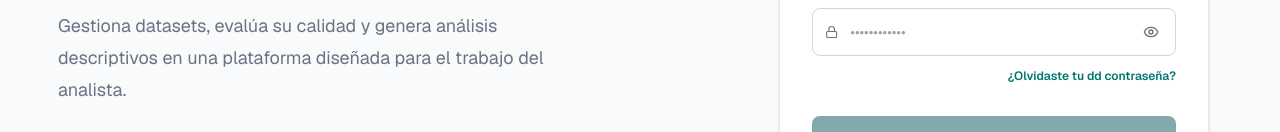
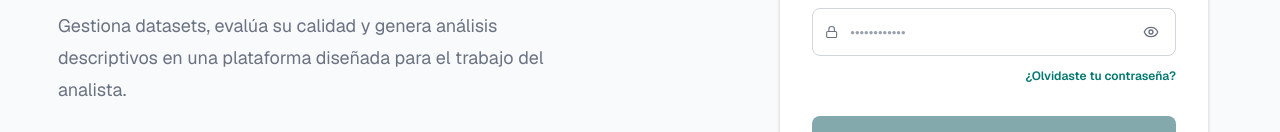
Before and after one commit to gsantiago735/analisis-datos-sii2-frontend, a Next.js app: page /login in a window 1280 px wide. Shown: the part 434-566 px from the top of the page. Built offline with nearby package versions, Linux system fonts and the light colour scheme; no server answers.

Commit message:
fix(login): typo

```diff
--- a/src/components/LoginForm.tsx
+++ b/src/components/LoginForm.tsx
@@ -98,7 +98,7 @@ export default function LoginForm() {
       {/* Sección: recuperación de contraseña */}
       <div className="flex justify-end">
         <button type="button" className="mt-3 text-xs font-semibold text-teal-700 transition hover:text-teal-600">
-          ¿Olvidaste tu dd contraseña?
+          ¿Olvidaste tu contraseña?
         </button>
       </div>
 
```
Also changed, not shown: 1 other file (tests, documents, lock files or other folders).
